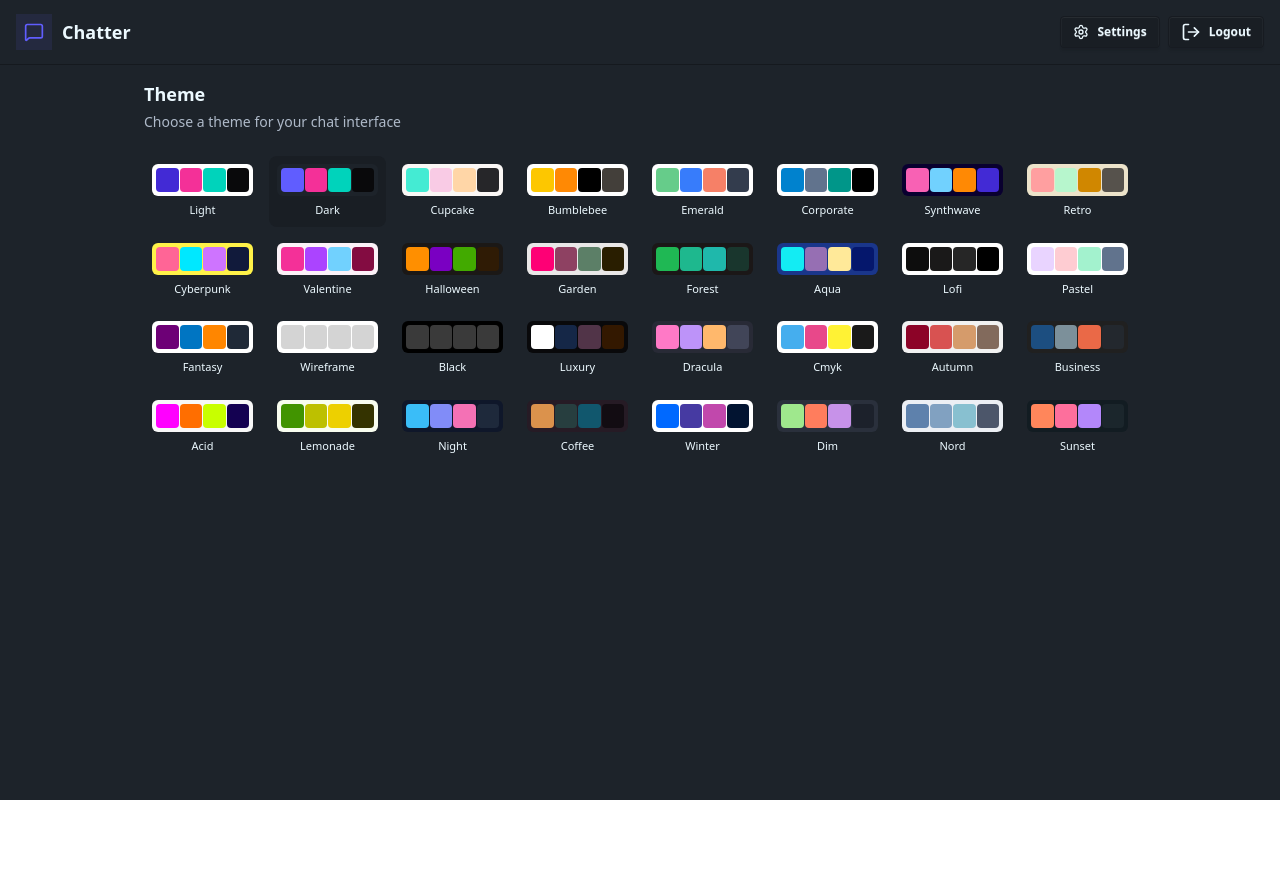
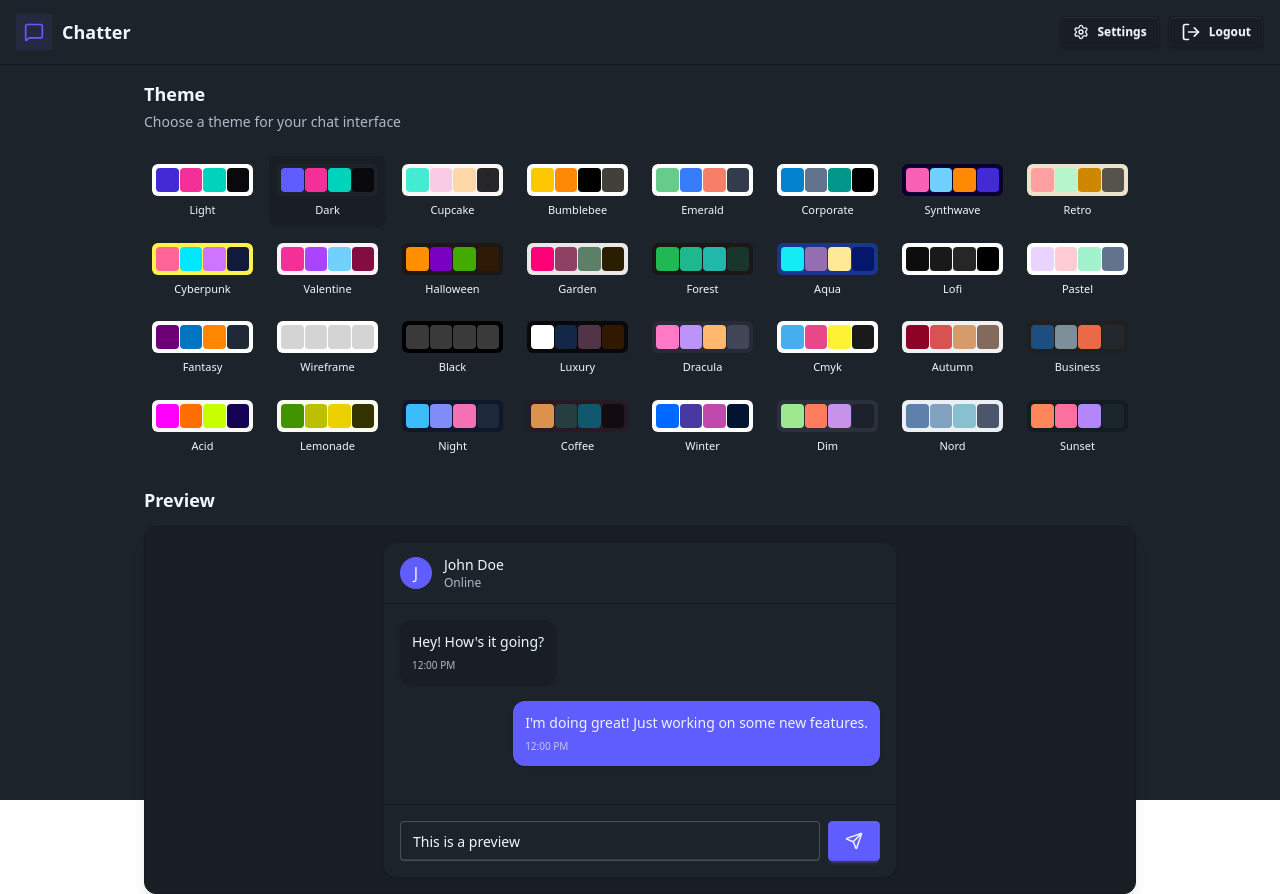
Before and after one commit to GBennettOfficial/chatter-client, a React (Vite) app: page /settings in a window 1280 px wide. Before the commit the page ends 800 px from the top, so only its background shows below. Built offline with nearby package versions, Linux system fonts and the light colour scheme; no server answers.

Commit message:
settings 2

```diff
--- a/src/pages/SettingsPage.jsx
+++ b/src/pages/SettingsPage.jsx
@@ -1,5 +1,6 @@
 import { THEMES } from '../constants'
 import { useThemeStore } from '../store/useThemeStore.js'
+import { Send } from 'lucide-react'
 
 const PREVIEW_MESSAGES = [
   { id: 1, content: "Hey! How's it going?", isSent: false },
@@ -39,6 +40,60 @@
             </button>
           ))}
         </div>
+        <h3 className='text-lg font-semibold mb-3'>Preview</h3>
+        <div className='rounded-xl border border-base-300 overflow-hidden bg-base-100 shadow-lg'>
+          <div className='p-4 bg-base-200'>
+            <div className='max-w-lg mx-auto'>
+              <div className='bg-base-100 rounded-xl shadow-sm overflow-hidden'>
+                <div className='px-4 py-3 border-b border-base-300 bg-base-100'>
+                  <div className='flex items-center gap-3'>
+                    <div className='size-8 rounded-full bg-primary glex items-center justify-center text-primary-content font-medium'>
+                      <div className='text-center mt-1'>J</div>
+                    </div>
+                    <div>
+                      <h3 className='font-medium text-sm'>John Doe</h3>
+                      <p className='text-xs text-base-content/70'>Online</p>
+                    </div>
+                  </div>
+                </div>
+                <div className='p-4 space-y-4 min-h-[200px] max-h-[200px] overflow-y-auto bg-base-100'>
+                  {PREVIEW_MESSAGES.map((message) => (
+                    <div
+                      key={message.id}
+                      className={`flex ${message.isSent ? 'justify-end' : 'justify-start'}`}
+                    >
+                      <div
+                        className={`
+                          max-w-[80%] rounded-xl p-3 shadow-sm
+                          ${message.isSent ? "bg-primary text-primary-content" : "bg-base-200"}
+                        `}
+                      >
+                        <p className='text-sm'>{message.content}</p>
+                        <p className={`text-[10px] mt-1.5 ${message.isSent ? 'text-primary-content/70' : 'text-base-content/70'}`}>
+                          12:00 PM
+                        </p>
+                      </div>
+                    </div>
+                  ))}
+                </div>
+                <div className="p-4 border-t border-base-300 bg-base-100">
+                  <div className="flex gap-2">
+                    <input
+                      type="text"
+                      className="input input-bordered flex-1 text-sm h-10"
+                      placeholder="Type a message..."
+                      value="This is a preview"
+                      readOnly
+                    />
+                    <button className="btn btn-primary h-10 min-h-0">
+                      <Send size={18} />
+                    </button>
+                  </div>
+                </div>
+              </div>
+            </div>
+          </div>
+        </div>
       </div>
     </div>
   )
```
